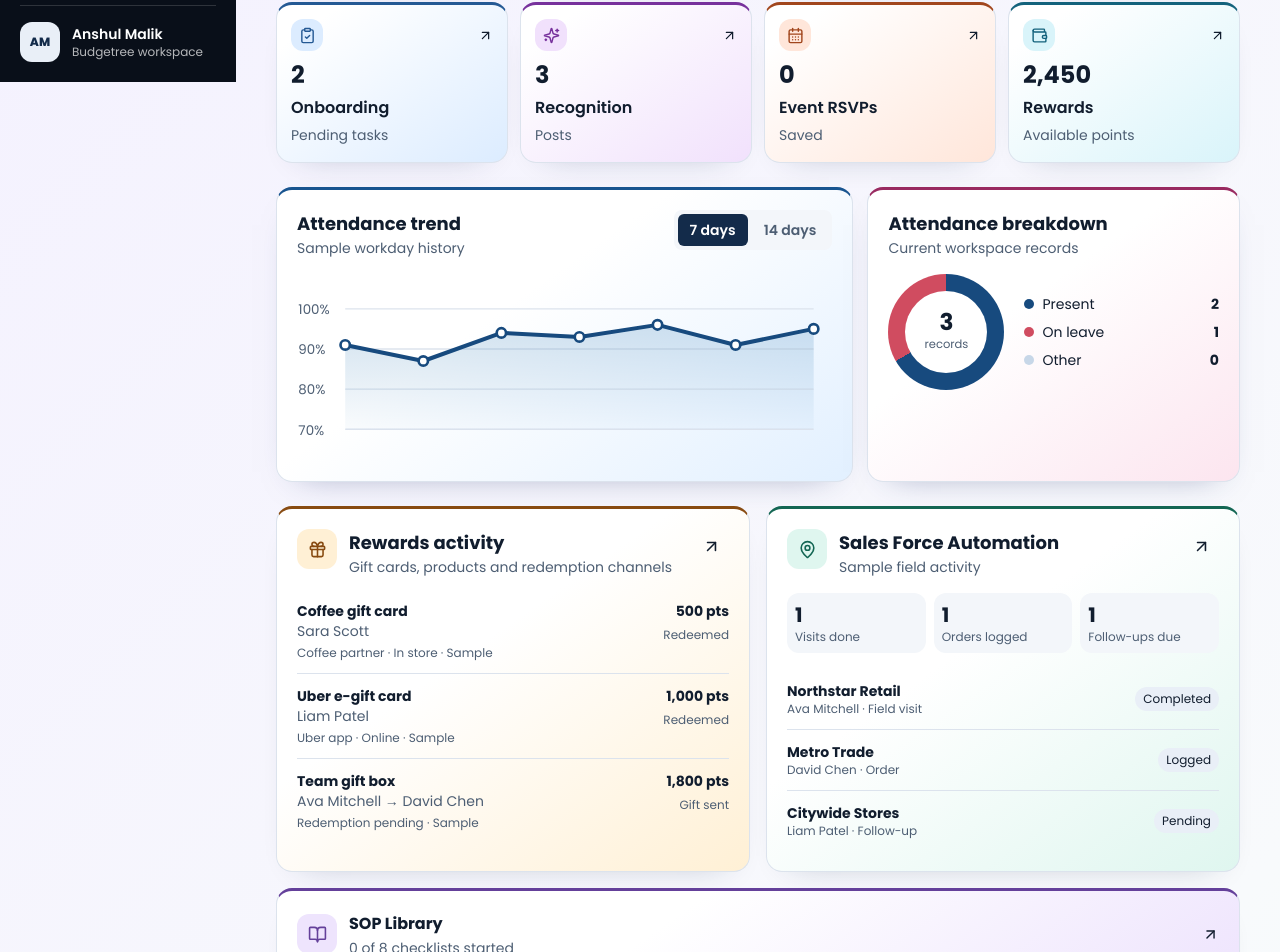
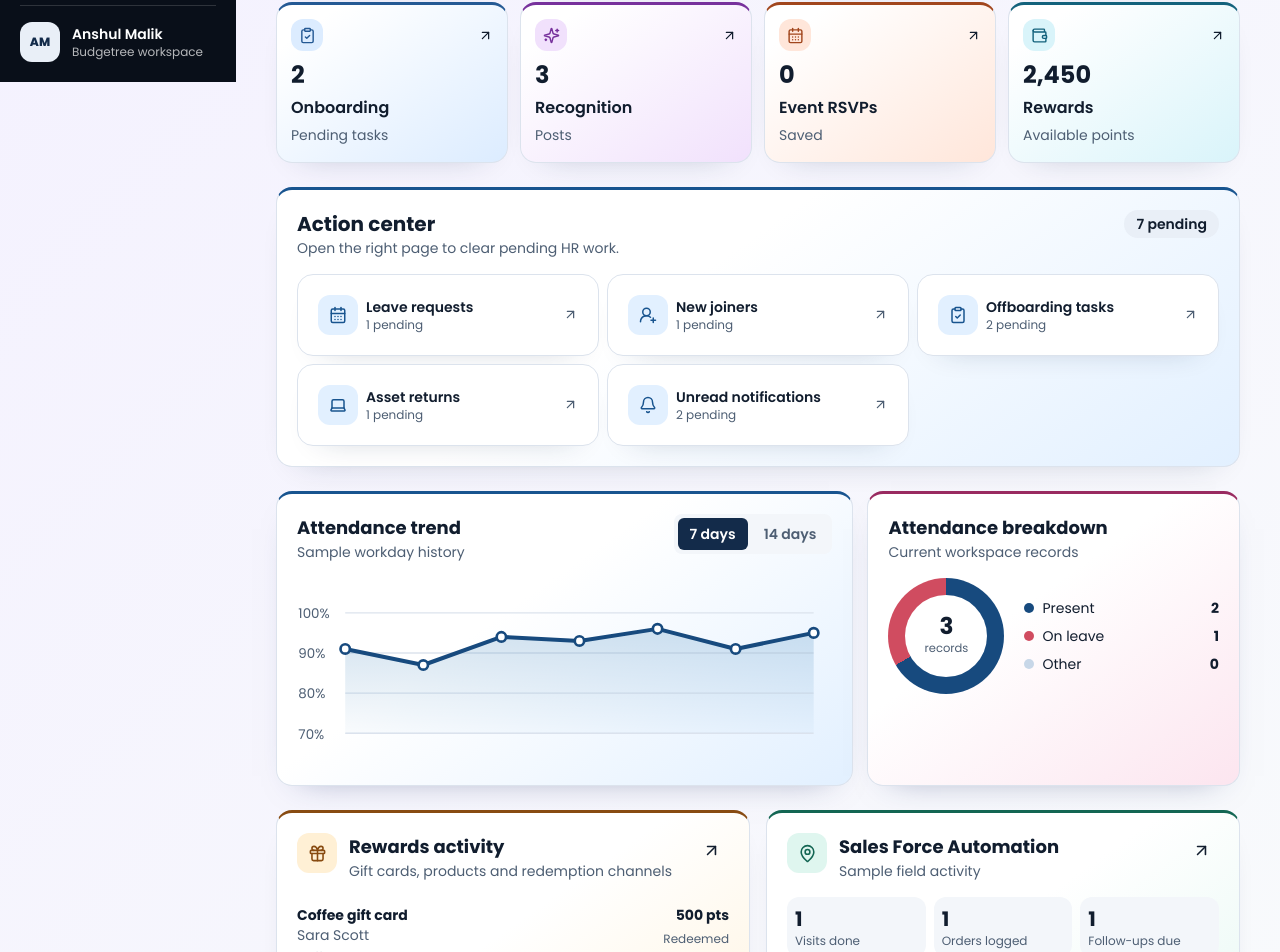
Before and after one commit to anshulmalik1008/Budgetree-engage, a Next.js app: page / in a window 1280 px wide. Shown: the part 718-1670 px from the top of the page. Built offline with nearby package versions, Linux system fonts and the light colour scheme.

Commit message:
Add dashboard action center for pending HR work

```diff
--- /dev/null
+++ b/components/action-center.jsx
@@ -0,0 +1,32 @@
+import Link from 'next/link';
+import { ArrowUpRight, Bell, CalendarDays, ClipboardCheck, Laptop, UserRoundPlus } from 'lucide-react';
+import { employeeRecords } from '../lib/employee-records';
+import { hrPages } from '../lib/hr-pages';
+import { href } from '../lib/workspace';
+
+export function ActionCenter({ data }) {
+  const rows = page => data.hrRecords?.[page] ?? hrPages[page].rows;
+  const employees = employeeRecords(data);
+  const tasks = [
+    ['Leave requests', 'attendance', 'leave', CalendarDays, rows('leave').filter(row => row[2] === 'Pending').length],
+    ['New joiners', 'people', 'onboarding', UserRoundPlus, employees.filter(employee => !employee.archived && employee.status === 'Joining').length],
+    ['Offboarding tasks', 'people', 'offboarding', ClipboardCheck, rows('offboarding').filter(row => row[2] === 'Pending').length],
+    ['Asset returns', 'people', 'assets', Laptop, rows('assets').filter(row => row[2] === 'Return pending').length],
+    ['Unread notifications', 'overview', 'notifications', Bell, rows('notifications').filter(row => row[2] === 'Unread').length],
+  ];
+  const pending = tasks.reduce((sum, task) => sum + task[4], 0);
+
+  return <section className="card dashboard-panel dashboard-panel-trend" aria-labelledby="action-center-heading">
+    <div className="flex flex-wrap items-start justify-between gap-2">
+      <div><h2 id="action-center-heading" className="text-xl font-bold">Action center</h2><p className="text-sm text-muted">Open the right page to clear pending HR work.</p></div>
+      <span className="rounded-full bg-mint px-3 py-1 text-sm font-semibold">{pending} pending</span>
+    </div>
+    <ul className="mt-4 grid gap-2 sm:grid-cols-2 xl:grid-cols-3">{tasks.map(([label, section, page, Icon, count]) => (
+      <li key={page}><Link href={href(section, page)} className="card flex h-full items-center gap-2 p-3">
+        <span className="panel-icon"><Icon size={18} aria-hidden="true" /></span>
+        <span className="grow text-sm font-semibold">{label}<span className="block text-xs font-normal text-muted">{count ? count + ' pending' : 'Up to date'}</span></span>
+        <ArrowUpRight size={15} className="shrink-0 text-muted" aria-hidden="true" />
+      </Link></li>
+    ))}</ul>
+  </section>;
+}
--- a/components/dashboard-settings.jsx
+++ b/components/dashboard-settings.jsx
@@ -8,6 +8,7 @@ export const dashboardThemes = [
 
 const widgets = [
   ['metrics', 'HR metrics', Grid2X2],
+  ['actions', 'Action center', Zap],
   ['charts', 'Attendance charts', BarChart3],
   ['activity', 'Rewards, Sales and SOP', Gift],
   ['shortcuts', 'Workspace shortcuts', Zap],
--- a/components/workspace.jsx
+++ b/components/workspace.jsx
@@ -9,6 +9,7 @@ import { Operations, SopLibrary, WorkspaceCopilot } from './pro-tools';
 import { DashboardActivity, RewardsActivity, SalesActivity } from './dashboard-activity';
 import { BrandingSettings, defaultCompany, defaultLogo } from './branding-settings';
 import { DashboardSettings, dashboardThemes } from './dashboard-settings';
+import { ActionCenter } from './action-center';
 import { DashboardCharts } from './dashboard-charts';
 import { hrPages } from '../lib/hr-pages';
 import { EngagementTools } from './engagement-tools';
@@ -182,6 +183,7 @@ export default function Workspace({ section, page }) {
         return <>
           {page === 'dashboard' && <DashboardHero company={company} data={data} onRecognise={() => setAction({ kind: 'Recognition' })} />}
           {page === 'dashboard' && visibility.metrics !== false && <Operations data={data} />}
+          {page === 'dashboard' && visibility.actions !== false && <ActionCenter data={data} />}
           {page === 'dashboard' && visibility.charts !== false && <DashboardCharts records={data.hrRecords?.attendance ?? hrPages.attendance.rows} />}
           {page === 'dashboard' && visibility.activity !== false && <DashboardActivity data={data} displayName={displayName} />}
           {page === 'dashboard' && visibility.shortcuts !== false && <WorkspaceShortcuts />}
```
